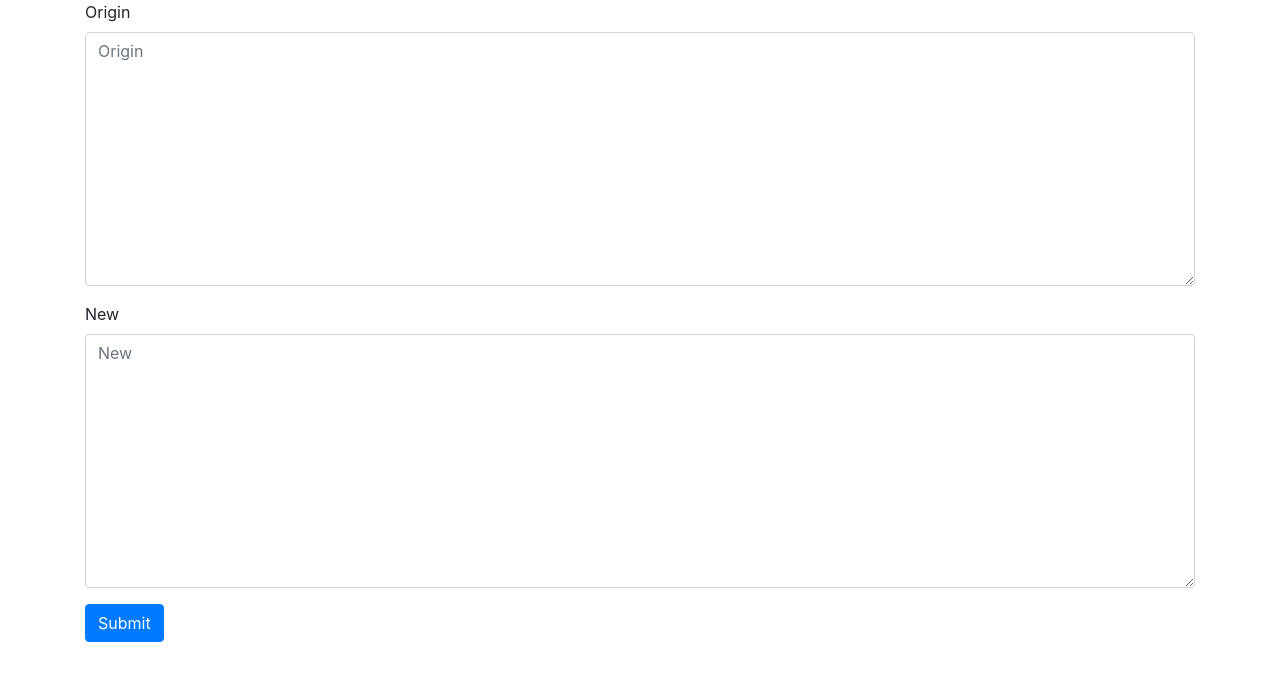
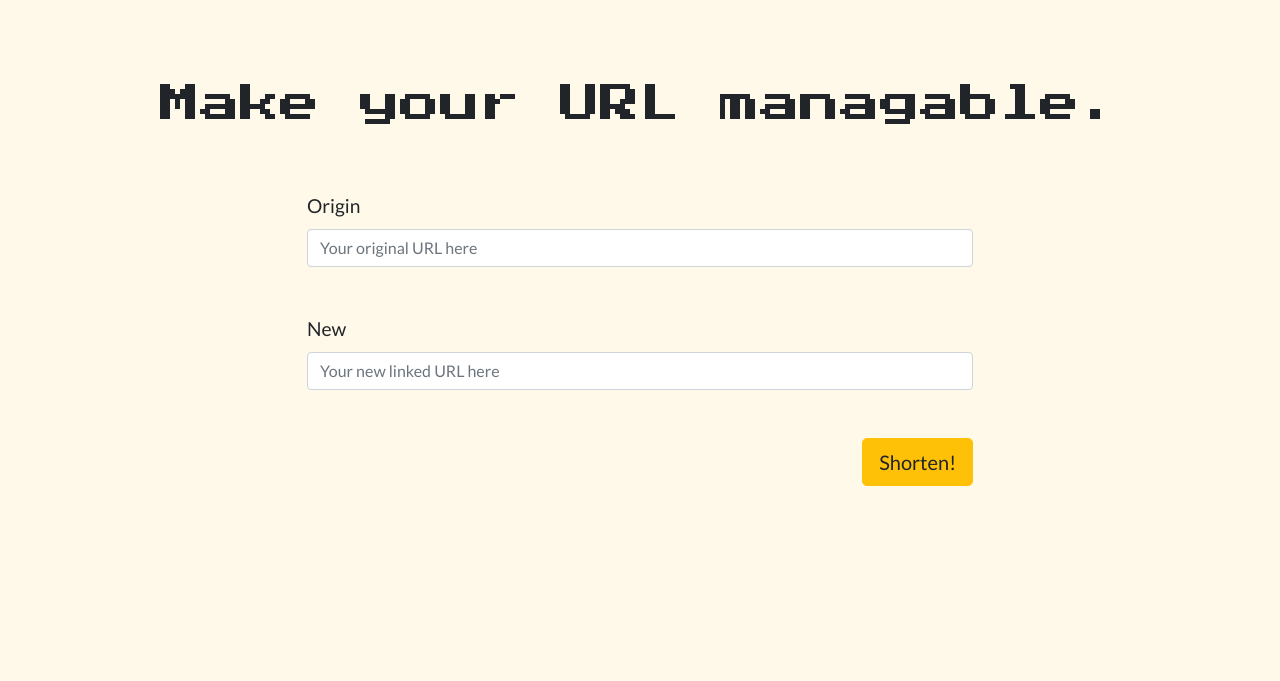
Before and after one commit to DylanMsK/Short, a Django app: page / in a window 1280 px wide. Shown: the top 681 px of the page. Run offline with Django 3.2, Linux system fonts and the light colour scheme; some libraries are stand-ins or nearby versions.

Commit message:
index page get & post 요청 구현

```diff
--- a/subs/forms.py
+++ b/subs/forms.py
@@ -4,4 +4,21 @@ from .models import Sub
 class SubForm(forms.ModelForm):
     class Meta:
         model = Sub
-        fields = '__all__'
+        fields = ('origin', 'new')
+        widgets = {
+            'origin': forms.TextInput(
+                attrs = {
+                    'class': 'form-group',
+                    'id': 'origin',
+                    'placeholder': 'Your original URL here'
+                }
+            ),
+            'new': forms.TextInput(
+                attrs = {
+                    'class': 'form-group',
+                    'id': 'linked',
+                    'maxlength': 30,
+                    'placeholder': 'Your new linked URL here'
+                }
+            ),
+        }
--- a/subs/templates/subs/index.html
+++ b/subs/templates/subs/index.html
@@ -10,17 +10,51 @@
   <!-- Bootstrap -->
   <link rel="stylesheet" href="https://stackpath.bootstrapcdn.com/bootstrap/4.3.1/css/bootstrap.min.css" integrity="sha384-ggOyR0iXCbMQv3Xipma34MD+dH/1fQ784/j6cY/iJTQUOhcWr7x9JvoRxT2MZw1T" crossorigin="anonymous">
 
+  <!-- Google Font -->
+  <link href="https://fonts.googleapis.com/css?family=Lato|Press+Start+2P&display=swap" rel="stylesheet">
+
+  <style>
+    body {
+      background-color: #fff9e9;
+      font-family: 'Lato', sans-serif;
+    }
+
+    .header {
+      font-family: 'Press Start 2P', cursive;
+      text-align: center;
+      margin: 5rem auto 4rem;
+    }
+
+    .url-form {
+      padding: 0 20%;
+    }
+
+    .url-form .form-group {
+      margin-bottom: 3rem;
+    }
+
+    .url-form label {
+      font-size: 120%;
+    }
+  </style>
+
   <title>Document</title>
 </head>
 <body>
   <div class="container">
-    <form method="post">
-      {% csrf_token %}
-      {% bootstrap_form form %}
-      {% buttons %}
-        <button type="submit" class="btn btn-primary">Submit</button>
-      {% endbuttons %}
-    </form>
+    <div class="header">
+      <h1>Make your URL managable.</h1>
+    </div>
+
+    <div class="url-form">
+      <form method='POST'>
+        {% csrf_token %}
+        {% bootstrap_form form %}
+        {% buttons %}
+          <button type="submit" class="btn btn-warning btn-lg float-right">Shorten!</button>
+        {% endbuttons %}
+      </form>
+    </div>
   </div>
 </body>
 </html>
--- a/subs/views.py
+++ b/subs/views.py
@@ -3,8 +3,6 @@ from .models import Sub
 from .forms import SubForm
 
 # Create your views here.
-base_url = 'http://127.0.0.1:8000/'
-
 def index(request):
     if request.method == 'POST':
         form = SubForm(request.POST)
```
Also changed, not shown: db.sqlite3.
